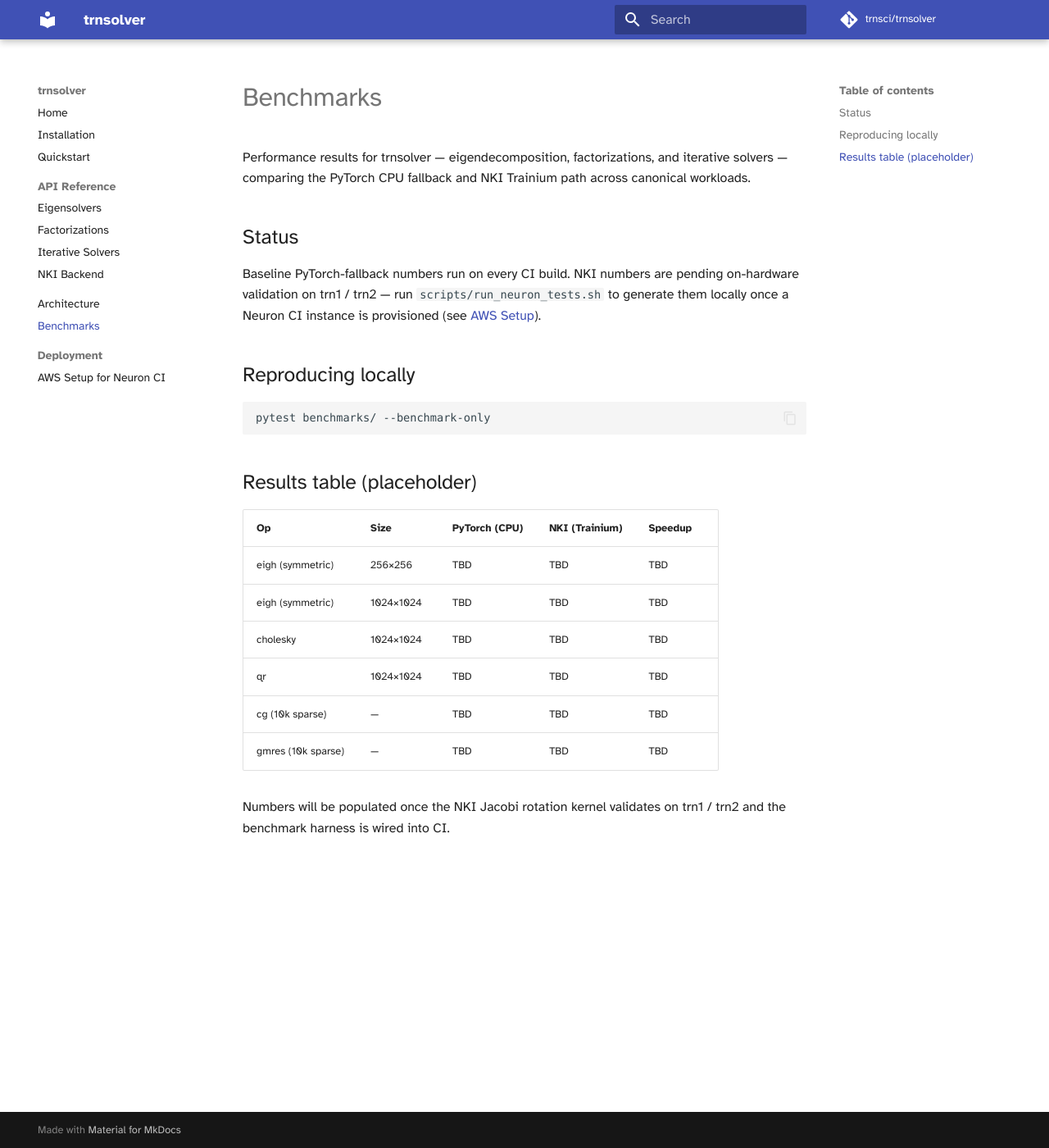
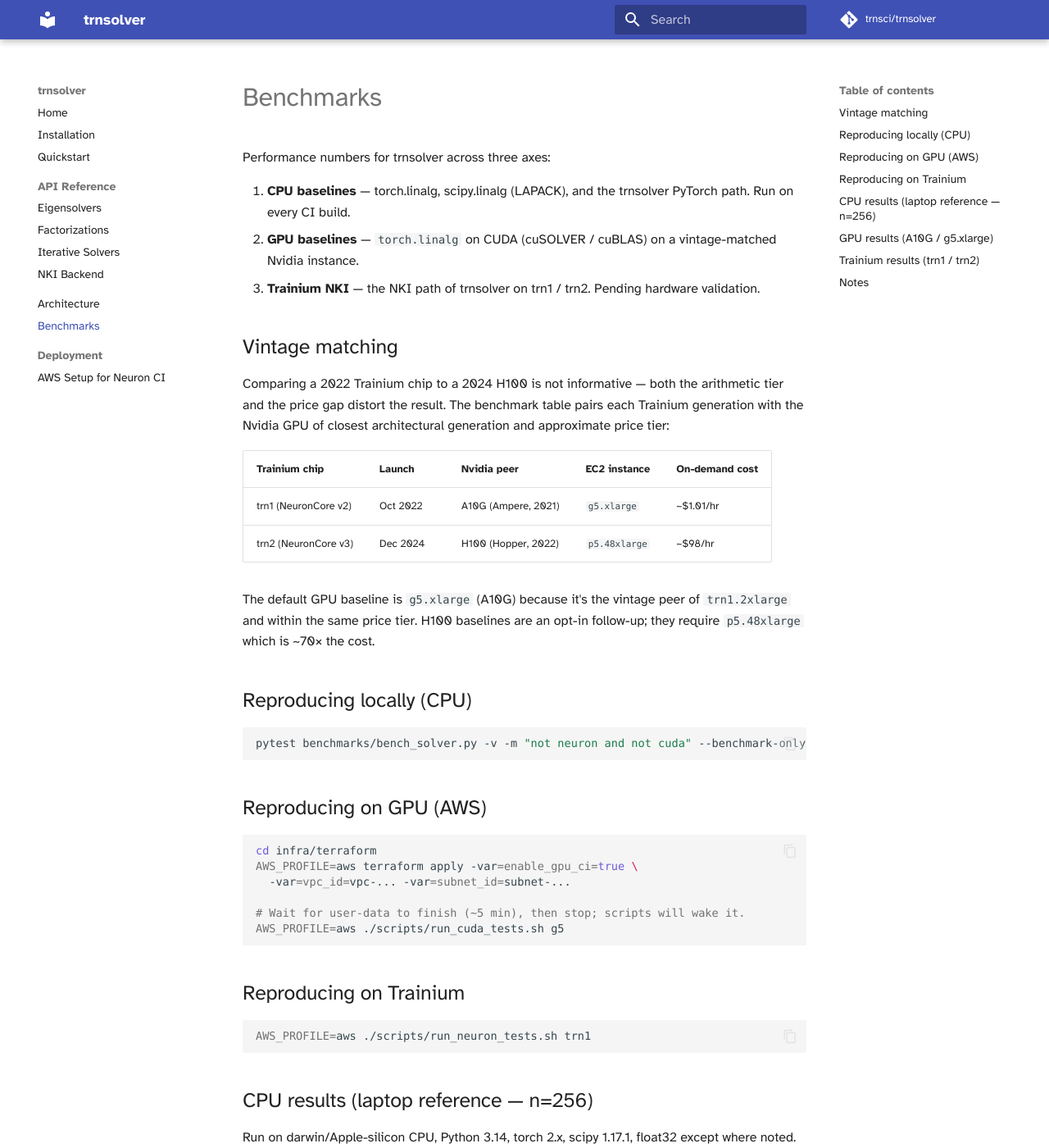
Before and after one commit to trnsci/trnsolver, an MkDocs documentation site: the page built from docs/benchmarks.md, in a window 1280 px wide and 1400 px high. Shown: the whole window at 82% size. Built offline with MkDocs 1.6.1 and Material for MkDocs 9.7.7, drawn with Linux system fonts in a browser that asks for light colours; some web fonts are replaced; comment, search, counter and statistics services are not loaded; some of the changed text lies outside the part shown.

Commit message:
bench+infra: LAPACK and CUDA cuSOLVER baselines (#13)
scipy.linalg baselines (eigh, cholesky, cho_solve) alongside torch.linalg
in benchmarks/bench_solver.py. CPU numbers captured in docs/benchmarks.md.

New vintage-matched CUDA baseline track:
- benchmarks/bench_cuda.py: eigh/cholesky/qr/solve_spd/inv_sqrt_spd via
  torch.linalg on CUDA device (cuSOLVER/cuBLAS under the hood). Marked
  @pytest.mark.cuda, auto-skipped without a GPU.
- infra/terraform/gpu.tf: opt-in g5.xlarge (A10G Ampere, trn1 vintage peer)
  behind enable_gpu_ci = false. Reuses the IAM/SG from main.tf.
- scripts/run_cuda_tests.sh: SSM runner mirroring run_neuron_tests.sh.
- docs/benchmarks.md: rewritten with vintage-matching methodology
  (trn1↔A10G, trn2↔H100) + real CPU numbers.
- docs/aws_setup.md: GPU instance setup + H100 opt-in block.

Progress on #13. GPU numbers populate once the user provisions a g5
instance with their VPC/subnet and runs the script. H100 comparison is
an opt-in follow-up.

````diff
--- a/docs/benchmarks.md
+++ b/docs/benchmarks.md
@@ -1,26 +1,71 @@
 # Benchmarks
 
-Performance results for trnsolver — eigendecomposition, factorizations, and iterative solvers — comparing the PyTorch CPU fallback and NKI Trainium path across canonical workloads.
+Performance numbers for trnsolver across three axes:
 
-## Status
+1. **CPU baselines** — torch.linalg, scipy.linalg (LAPACK), and the trnsolver PyTorch path. Run on every CI build.
+2. **GPU baselines** — `torch.linalg` on CUDA (cuSOLVER / cuBLAS) on a vintage-matched Nvidia instance.
+3. **Trainium NKI** — the NKI path of trnsolver on trn1 / trn2. Pending hardware validation.
 
-Baseline PyTorch-fallback numbers run on every CI build. NKI numbers are pending on-hardware validation on trn1 / trn2 — run `scripts/run_neuron_tests.sh` to generate them locally once a Neuron CI instance is provisioned (see [AWS Setup](aws_setup.md)).
+## Vintage matching
 
-## Reproducing locally
+Comparing a 2022 Trainium chip to a 2024 H100 is not informative — both the arithmetic tier and the price gap distort the result. The benchmark table pairs each Trainium generation with the Nvidia GPU of closest architectural generation and approximate price tier:
+
+| Trainium chip | Launch | Nvidia peer | EC2 instance | On-demand cost |
+|---|---|---|---|---|
+| trn1 (NeuronCore v2) | Oct 2022 | A10G (Ampere, 2021) | `g5.xlarge` | ~$1.01/hr |
+| trn2 (NeuronCore v3) | Dec 2024 | H100 (Hopper, 2022) | `p5.48xlarge` | ~$98/hr |
+
+The default GPU baseline is `g5.xlarge` (A10G) because it's the vintage peer of `trn1.2xlarge` and within the same price tier. H100 baselines are an opt-in follow-up; they require `p5.48xlarge` which is ~70× the cost.
+
+## Reproducing locally (CPU)
 
 ```bash
-pytest benchmarks/ --benchmark-only
+pytest benchmarks/bench_solver.py -v -m "not neuron and not cuda" --benchmark-only
 ```
 
-## Results table (placeholder)
+## Reproducing on GPU (AWS)
 
-| Op | Size | PyTorch (CPU) | NKI (Trainium) | Speedup |
-|---|---|---|---|---|
-| eigh (symmetric) | 256×256 | TBD | TBD | TBD |
-| eigh (symmetric) | 1024×1024 | TBD | TBD | TBD |
-| cholesky | 1024×1024 | TBD | TBD | TBD |
-| qr | 1024×1024 | TBD | TBD | TBD |
-| cg (10k sparse) | — | TBD | TBD | TBD |
-| gmres (10k sparse) | — | TBD | TBD | TBD |
+```bash
+cd infra/terraform
+AWS_PROFILE=aws terraform apply -var=enable_gpu_ci=true \
+  -var=vpc_id=vpc-... -var=subnet_id=subnet-...
 
-Numbers will be populated once the NKI Jacobi rotation kernel validates on trn1 / trn2 and the benchmark harness is wired into CI.
+# Wait for user-data to finish (~5 min), then stop; scripts will wake it.
+AWS_PROFILE=aws ./scripts/run_cuda_tests.sh g5
+```
+
+## Reproducing on Trainium
+
+```bash
+AWS_PROFILE=aws ./scripts/run_neuron_tests.sh trn1
+```
+
+## CPU results (laptop reference — n=256)
+
+Run on darwin/Apple-silicon CPU, Python 3.14, torch 2.x, scipy 1.17.1, float32 except where noted.
+
+| Op | trnsolver | torch.linalg | scipy.linalg |
+|---|---|---|---|
+| `eigh` (symmetric) | 2,240 µs | 2,251 µs | 4,059 µs |
+| `cholesky` | 69 µs | 68 µs | 100 µs |
+| `solve_spd` | 86 µs | 143 µs (torch.solve) | 21 µs (cho_solve) |
+| `qr` | 863 µs | — | — |
+| `inv_sqrt_spd` (eig-based) | 2,320 µs | — | — |
+| `inv_sqrt_spd_ns` (Newton-Schulz) | 4,782 µs | — | — |
+| `cg` (no precond) | 161 µs | — | — |
+| `gmres` | 2,549 µs | — | — |
+
+Numbers are for illustration — on the benchmark-target Linux CI hardware scipy.linalg is generally faster than torch.linalg for small dense factorizations, and the trnsolver CPU path should sit between them (thin layer over `torch.linalg`). Reference values live in `results.json` artifacts from CI runs.
+
+## GPU results (A10G / g5.xlarge)
+
+_Pending — populated by running `AWS_PROFILE=aws ./scripts/run_cuda_tests.sh`._
+
+## Trainium results (trn1 / trn2)
+
+_Pending — populated by running `AWS_PROFILE=aws ./scripts/run_neuron_tests.sh`._
+
+## Notes
+
+- `inv_sqrt_spd_ns` is Newton-Schulz — all GEMM. On CPU it loses to the eigendecomposition path because eigh is heavily optimized in LAPACK/MKL. The shape of the workload is the important thing: once the trnblas NKI GEMM backend validates on Trainium, the NS path should win on trn1 / trn2.
+- cuSOLVER is invoked indirectly via `torch.linalg` on a CUDA tensor. We don't link cuSOLVER directly.
--- a/pyproject.toml
+++ b/pyproject.toml
@@ -48,5 +48,6 @@
 [tool.pytest.ini_options]
 markers = [
     "neuron: requires Neuron hardware (trn1/trn2 instance)",
+    "cuda: requires an Nvidia GPU (cuSOLVER baselines)",
 ]
 testpaths = ["tests"]
````
Also changed, not shown: CHANGELOG.md (+12 -0 lines), docs/aws_setup.md (+31 -0 lines), 4 other files.
